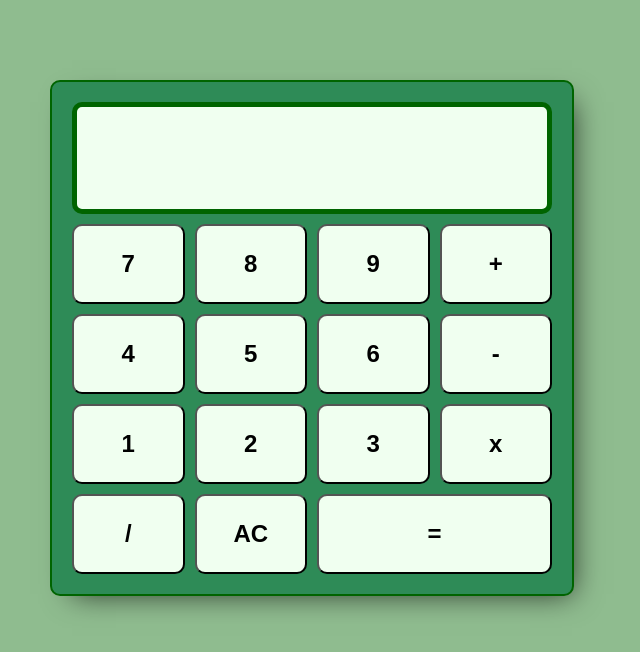
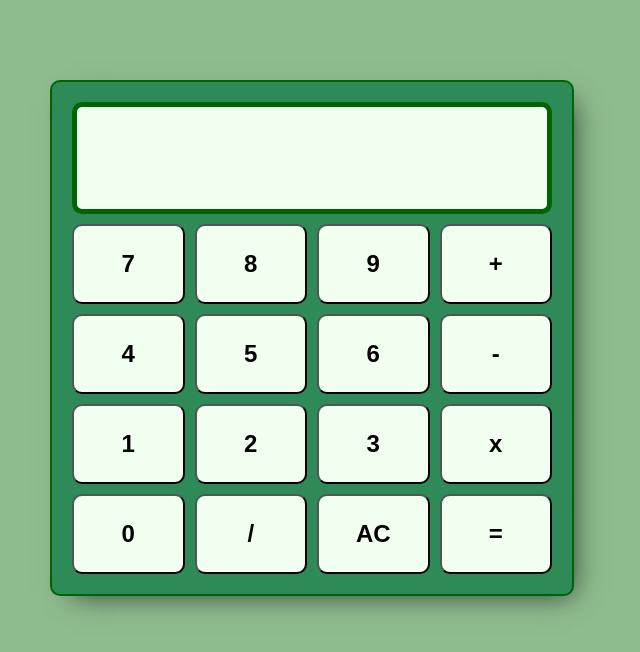
Before and after one commit to Jaimedv17/semana11sabado, a plain HTML site: page index.html in a window 1280 px wide. Shown: the whole page, without its empty margins (328-968 px from the left). Drawn offline with Linux system fonts and the light colour scheme.

Commit message:
se aumento el cero

```diff
--- a/index.html
+++ b/index.html
@@ -26,6 +26,7 @@
             <button id="3">3</button>
             <button id="*" class="operator">x</button>
 
+            <button id="0">0</button>
             <button id="/" class="operator">/</button>
             <button id="ac" class="equal operator">AC</button>
             <button class="igual" id="=" class="equal operator">=</button>
--- a/styles.css
+++ b/styles.css
@@ -35,10 +35,6 @@ input{
     grid-gap: 10px;
 }
 
-.igual{
-    grid-column: 3/5;
-}
-
 button{
     height: 5rem;
     font-weight: bold;
```
